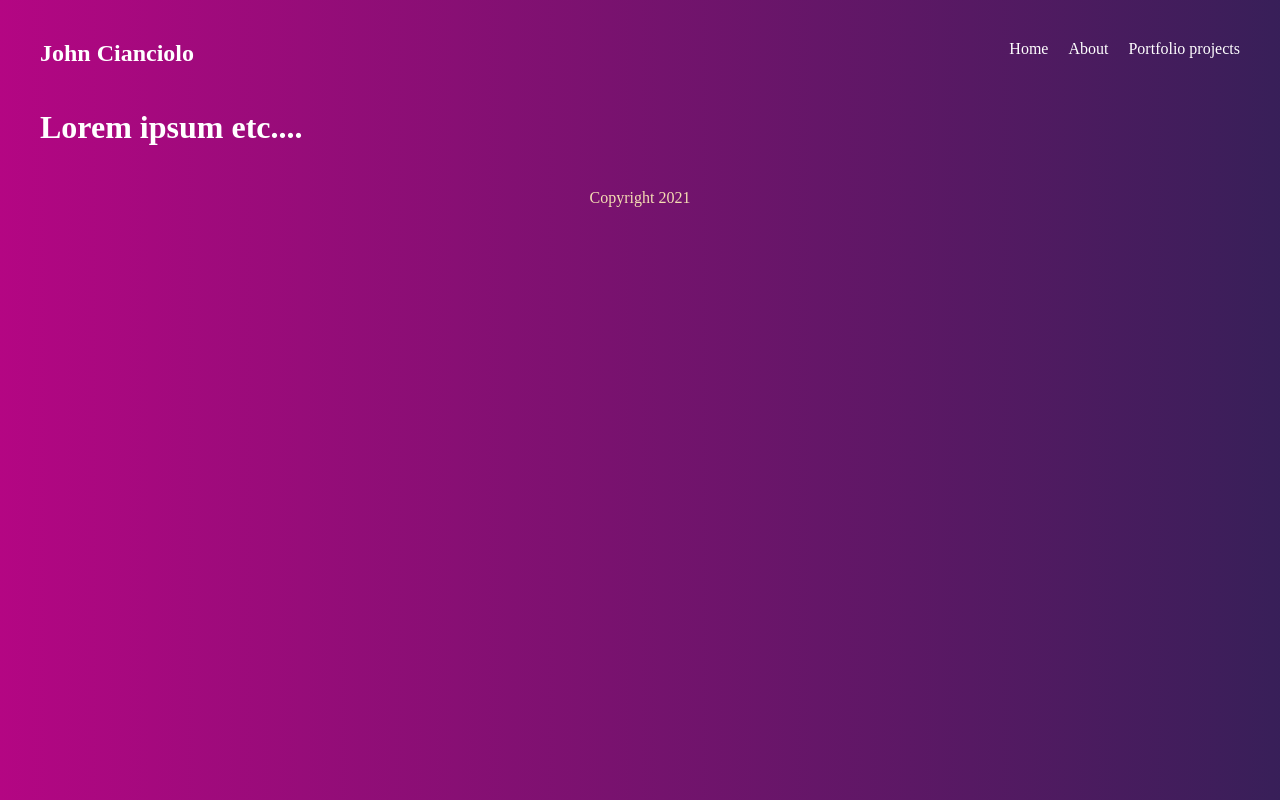
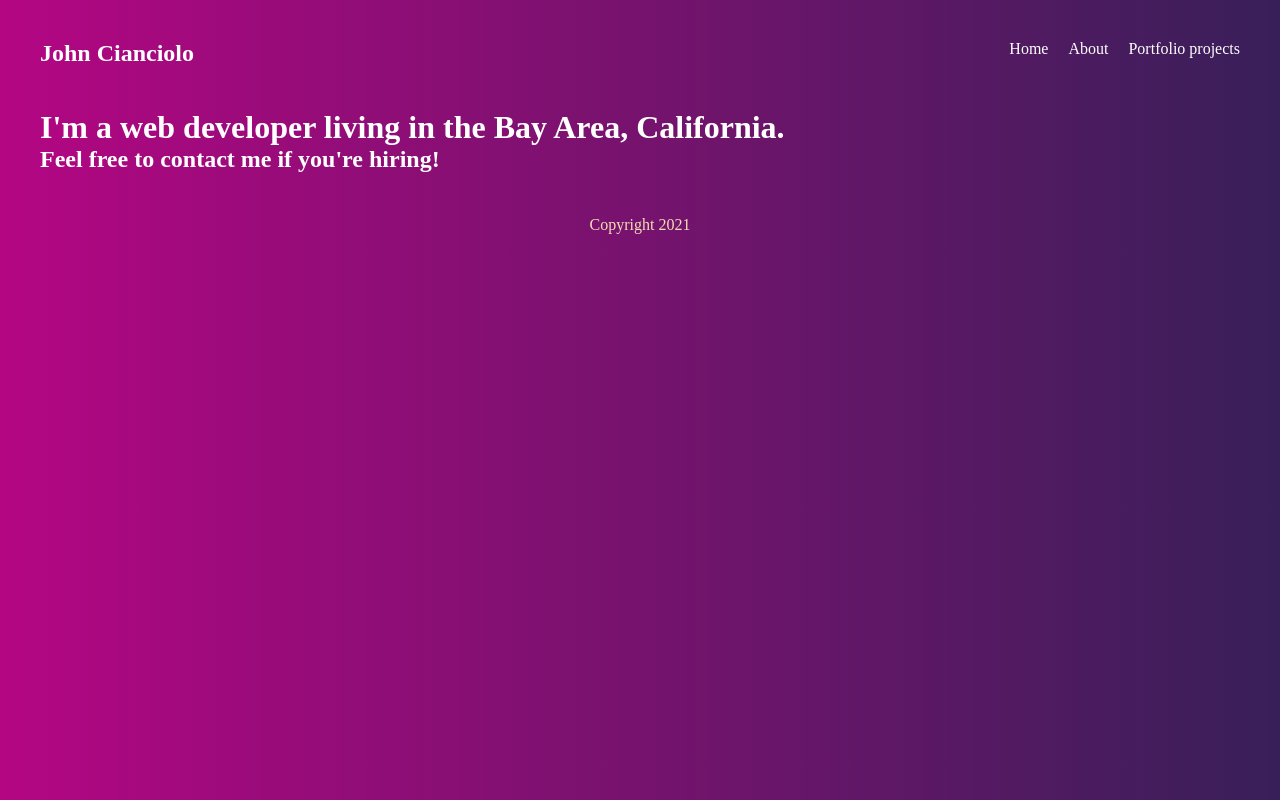
Before and after one commit to jcianciolo/gatsby-blog, a Gatsby site: page /about in a window 1280 px wide. Built offline with nearby package versions, Linux system fonts and the light colour scheme; Gatsby itself is replaced by a stand-in of ours.

Commit message:
Updated about page message

```diff
--- a/src/pages/about.js
+++ b/src/pages/about.js
@@ -5,7 +5,8 @@ const About = () => {
     return (
         <Layout>
             <div>
-                <h1>Lorem ipsum etc....</h1>
+                <h1>I'm a web developer living in the Bay Area, California.</h1>
+                <h2>Feel free to contact me if you're hiring!</h2>
             </div>
         </Layout>
 
```
